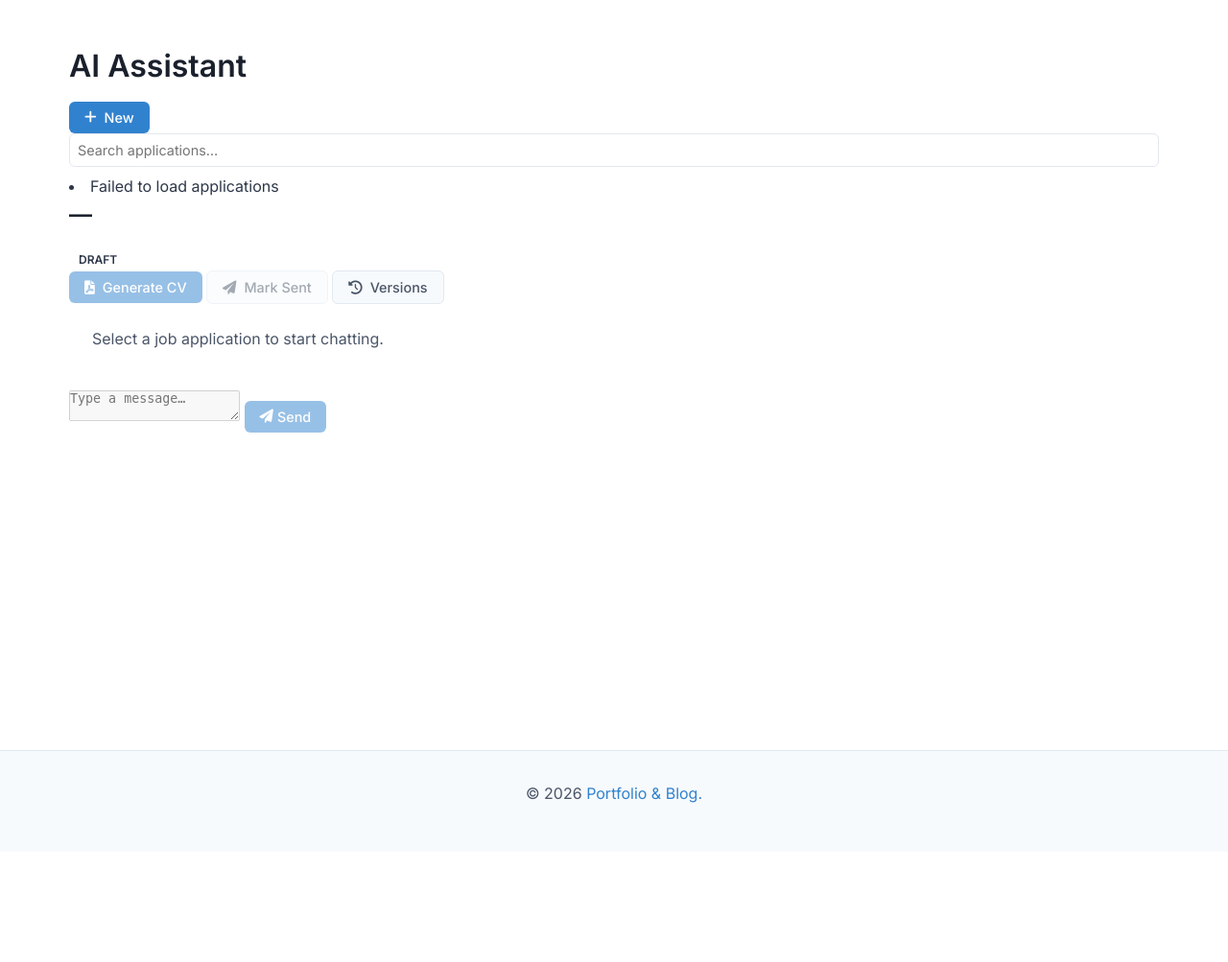
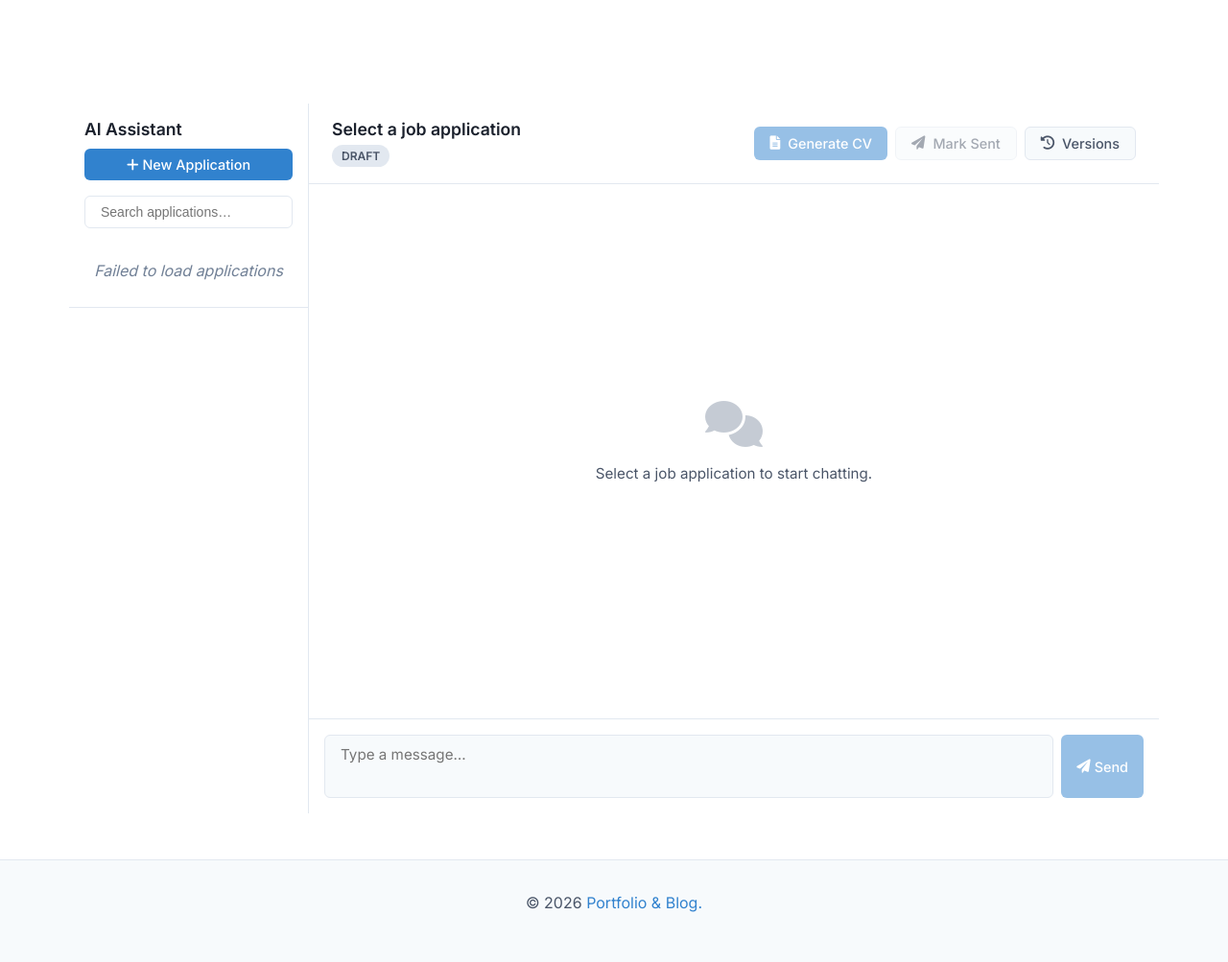
Before and after one commit to luisito666/portfolio-blog, a Django app: page /assistant/ in a window 1280 px wide. Shown: the part 71-1074 px from the top of the page at 96% size. Before the commit the page ends 908 px from the top, so only its background shows below. Run offline with Django 5.2, Linux system fonts and the light colour scheme; the visitor is signed in with stand-in values (Sample User, id 1); data that the repository does not hold is empty.

Commit message:
Fix problem with new feature of chat + ia + cv

```diff
--- a/requirements.txt
+++ b/requirements.txt
@@ -12,4 +12,4 @@ pydyf==0.11.0
 requests==2.31.0
 djangorestframework==3.16.1
 djangorestframework-simplejwt==5.5.1
-openai==1.51.0
+openai==1.109.1
--- a/src/apps/cv_assistant/api/views.py
+++ b/src/apps/cv_assistant/api/views.py
@@ -68,7 +68,7 @@ class JobApplicationViewSet(viewsets.ModelViewSet):
         # 2. Build the conversation context for the AI.
         # ALWAYS include the system prompt (CV data + rules)
         base_cv_data = cv_builder.build_cv_context()
-        system_prompt = cv_adapter.build_system_prompt(base_cv_data)
+        system_prompt = cv_adapter.build_chat_system_prompt(base_cv_data)
         conversation = [{"role": "system", "content": system_prompt}]
 
         # ALWAYS include the adaptation prompt (job description context)
@@ -134,9 +134,9 @@ class JobApplicationViewSet(viewsets.ModelViewSet):
         # 3. Call the AI and parse the structured response.
         try:
             ai_response = chat_completion(messages)
-        except Exception:
+        except Exception as e:
             return Response(
-                {"detail": "AI service temporarily unavailable."},
+                {"detail": f'AI service temporarily unavailable. {e.args[0]}'},
                 status=status.HTTP_503_SERVICE_UNAVAILABLE,
             )
 
--- a/src/apps/cv_assistant/templates/cv_assistant/chat.html
+++ b/src/apps/cv_assistant/templates/cv_assistant/chat.html
@@ -4,33 +4,30 @@
 {% block title %}AI CV Assistant{% endblock %}
 
 {% block content %}
-<div class="cv-assistant-container">
+<div class="cv-assistant-page">
+<div class="chat-app">
     <!-- Left sidebar: job applications list -->
-    <aside class="cv-assistant-sidebar" id="sidebar">
-        <div class="sidebar-header">
-            <h2>AI Assistant</h2>
-            <button class="btn btn-primary btn-sm" id="new-job-btn" title="New Application">
-                <i class="fas fa-plus"></i> New
+    <aside class="chat-sidebar" id="sidebar">
+        <h2 class="sidebar-title">AI Assistant</h2>
+        <button class="btn btn-primary btn-block" id="new-job-btn" title="New Application">
+            <i class="fas fa-plus"></i> New Application
         </button>
-        </div>
-        <input type="text" id="job-search" placeholder="Search applications…" class="form-input">
-        <div class="job-list" id="jobs-list">
-            <p class="placeholder">Loading applications…</p>
-        </div>
+        <input type="text" id="job-search" class="job-search" placeholder="Search applications…">
+        <ul class="jobs-list" id="jobs-list">
+            <li class="jobs-empty">Loading applications…</li>
+        </ul>
     </aside>
 
     <!-- Main chat area -->
-    <main class="cv-assistant-main" id="main-area">
-        <!-- Job detail + chat -->
-        <div class="job-detail" id="job-detail">
-            <div class="job-header">
-                <div class="job-info">
-                    <h3 id="selected-job-title">—</h3>
-                    <span class="status-badge" id="selected-job-status">draft</span>
+    <main class="chat-main" id="main-area">
+        <div class="chat-header">
+            <div class="chat-header-info">
+                <h2 id="selected-job-title">Select a job application</h2>
+                <span class="status-badge s-draft" id="selected-job-status">draft</span>
             </div>
-                <div class="job-actions">
+            <div class="chat-header-actions">
                 <button class="btn btn-primary btn-sm" id="generate-cv-btn" title="Generate adapted CV" disabled>
-                        <i class="fas fa-file-pdf"></i> Generate CV
+                    <i class="fas fa-file-alt"></i> Generate CV
                 </button>
                 <button class="btn btn-secondary btn-sm" id="mark-sent-btn" title="Mark as sent" disabled>
                     <i class="fas fa-paper-plane"></i> Mark Sent
@@ -43,36 +40,40 @@
 
         <!-- Chat messages -->
         <div class="chat-messages" id="messages-area">
-                <p class="placeholder">Select a job application to start chatting.</p>
+            <div class="chat-empty-state">
+                <i class="fas fa-comments"></i>
+                <p>Select a job application to start chatting.</p>
+            </div>
         </div>
 
         <!-- Message input -->
-            <div class="chat-input">
+        <div class="chat-input-area">
             <textarea id="message-input" placeholder="Type a message…" rows="2" disabled></textarea>
             <button class="btn btn-primary" id="send-btn" disabled>
                 <i class="fas fa-paper-plane"></i> Send
             </button>
         </div>
-        </div>
     </main>
 
     <!-- Right panel: CV versions + recruiter responses -->
-    <aside class="cv-assistant-versions cv-panel-hidden" id="cv-panel">
-        <div class="versions-header">
+    <aside class="chat-panel cv-panel-hidden" id="cv-panel">
+        <div class="panel-header">
             <h3>CV Versions</h3>
-            <button class="btn btn-secondary btn-sm" id="close-panel-btn">
+            <button class="btn-icon" id="close-panel-btn" title="Close">
                 <i class="fas fa-times"></i>
             </button>
         </div>
-        <div class="versions-list" id="cv-versions-list"></div>
+        <div class="panel-content">
+            <ul id="cv-versions-list">
+                <li class="panel-empty">No CV versions yet.</li>
+            </ul>
 
-        <div class="versions-header">
-            <h3>Recruiter Responses</h3>
-        </div>
-        <div class="versions-list" id="recruiter-responses-list"></div>
+            <h4 class="panel-section-title">Recruiter Responses</h4>
+            <ul id="recruiter-responses-list">
+                <li class="panel-empty">Nothing yet.</li>
+            </ul>
 
-        <div class="recruiter-form-section">
-            <h4>Log Recruiter Response</h4>
+            <h4 class="panel-section-title">Log Recruiter Response</h4>
             <form id="recruiter-form" style="display:none;">
                 <select id="recruiter-cv-version" class="form-input" required>
                     <option value="">Select CV version...</option>
@@ -84,27 +85,30 @@
                     <option value="no_response">No Response</option>
                     <option value="other">Other</option>
                 </select>
-                <textarea id="recruiter-notes" placeholder="Notes..." class="form-input" rows="2"></textarea>
-                <button type="submit" class="btn btn-secondary btn-sm">Add Response</button>
+                <textarea id="recruiter-notes" placeholder="Notes..." class="form-textarea" rows="2"></textarea>
+                <button type="submit" class="btn btn-secondary btn-sm btn-block">Add Response</button>
             </form>
         </div>
     </aside>
 </div>
+</div>
 
 <!-- New job modal -->
-<div class="modal-overlay" id="new-job-modal" style="display:none;">
+<div class="modal" id="new-job-modal" style="display:none;">
     <div class="modal-content">
+        <div class="modal-header">
             <h3>New Job Application</h3>
-        <form id="new-job-form">
-            <label>Company</label>
+        </div>
+        <form id="new-job-form" class="modal-form">
+            <label class="form-label" for="company">Company</label>
             <input type="text" id="company" class="form-input">
-            <label>Position</label>
+            <label class="form-label" for="position">Position</label>
             <input type="text" id="position" class="form-input">
-            <label>Job Description</label>
-            <textarea id="job-description" class="form-input" rows="8"></textarea>
+            <label class="form-label" for="job-description">Job Description</label>
+            <textarea id="job-description" class="form-textarea" rows="8"></textarea>
             <div class="modal-actions">
+                <button type="button" class="btn btn-secondary" id="modal-cancel-btn">Cancel</button>
                 <button type="submit" class="btn btn-primary" id="modal-create-btn">Create</button>
-                <button type="button" class="btn btn-secondary" id="modal-cancel-btn">Cancel</button>
             </div>
         </form>
     </div>
--- a/src/static/css/cv_assistant.css
+++ b/src/static/css/cv_assistant.css
@@ -40,8 +40,15 @@ html.dark {
     overflow: hidden;
 }
 
+.sidebar-title {
+    margin: var(--spacing-md);
+    margin-bottom: var(--spacing-sm);
+    font-size: 1.1rem;
+    color: var(--heading-color);
+}
+
 .chat-sidebar .btn-block {
-    margin: var(--spacing-md);
+    margin: 0 var(--spacing-md) var(--spacing-md);
     width: calc(100% - 2 * var(--spacing-md));
 }
 
@@ -484,6 +491,13 @@ html.dark {
     overflow-y: auto;
 }
 
+.modal-actions {
+    display: flex;
+    justify-content: flex-end;
+    gap: var(--spacing-sm);
+    margin-top: var(--spacing-md);
+}
+
 /* ===== Loading indicator ===== */
 .chat-loading-dots {
     align-self: flex-start;
```
Also changed, not shown: src/apps/cv_assistant/services/cv_adapter.py (+28 -0 lines). Lines whose indentation alone changed are shown as unchanged.
